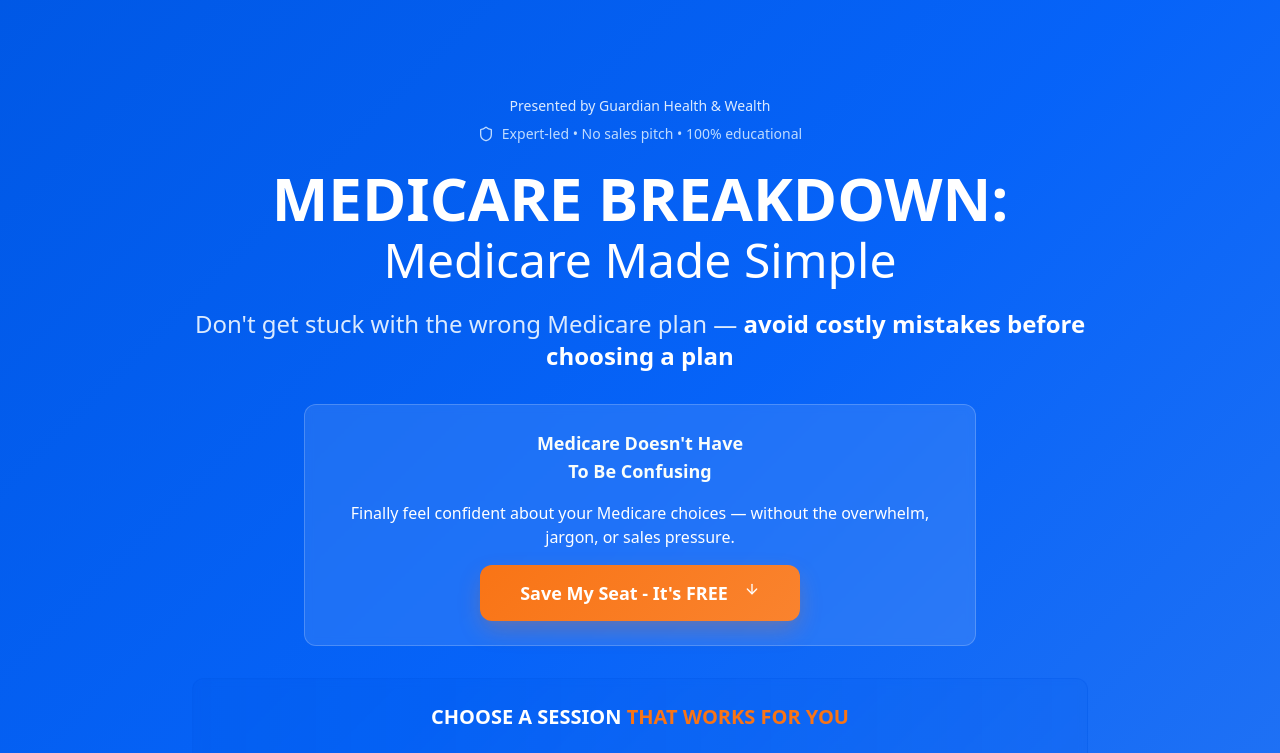
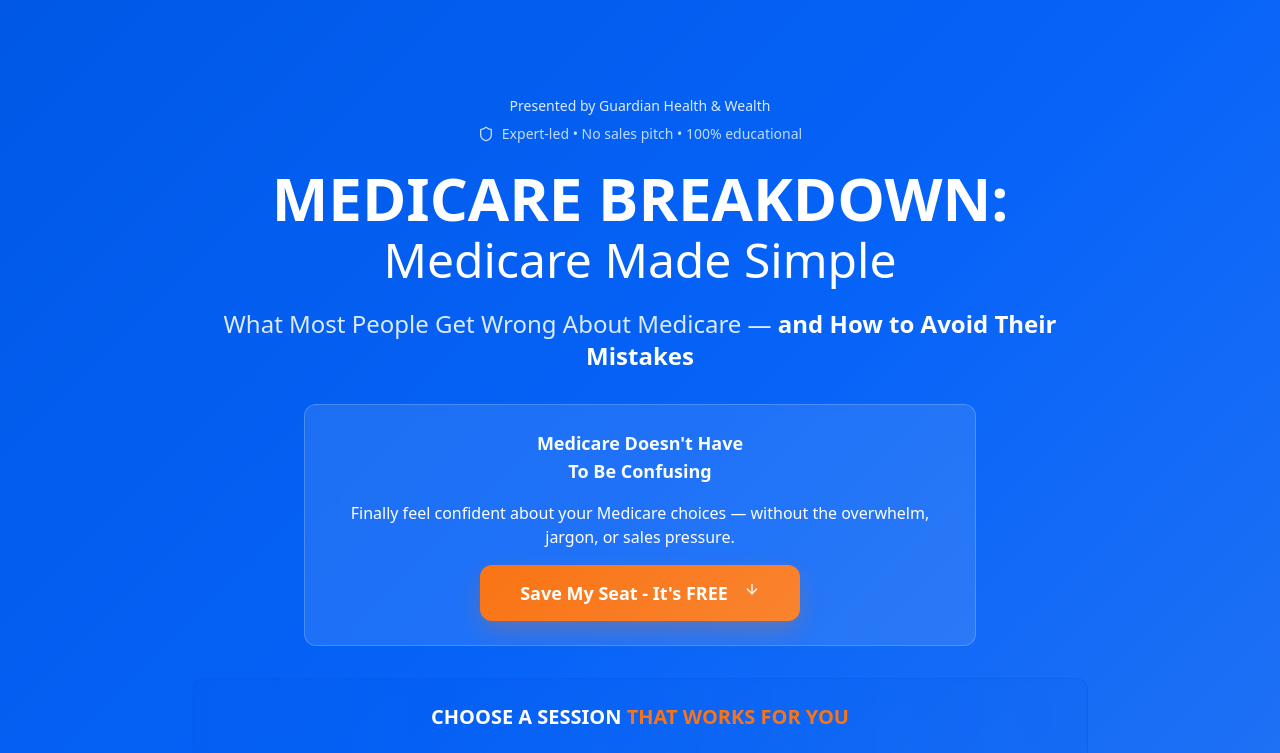
Before and after one commit to mhsmith12-lgtm/optimize-your-pages, a React (Vite) app: page / in a window 1280 px wide. Shown: the top 753 px of the page. Built offline with nearby package versions, Linux system fonts and the light colour scheme; the HTML template or start-up script is replaced by a standard one.

Commit message:
Refactor headline text

```diff
--- a/src/pages/Index.tsx
+++ b/src/pages/Index.tsx
@@ -42,8 +42,8 @@ const Index = () => {
             </h1>
 
             <p className="text-xl md:text-2xl mb-8 text-blue-100 leading-relaxed">
-              Don't get stuck with the wrong Medicare plan —
-              <strong className="text-white"> avoid costly mistakes before choosing a plan</strong>
+              What Most People Get Wrong About Medicare —
+              <strong className="text-white"> and How to Avoid Their Mistakes</strong>
             </p>
 
             <div className="bg-white/10 backdrop-blur-sm border border-white/20 rounded-lg p-6 mb-8 max-w-2xl mx-auto">
```
